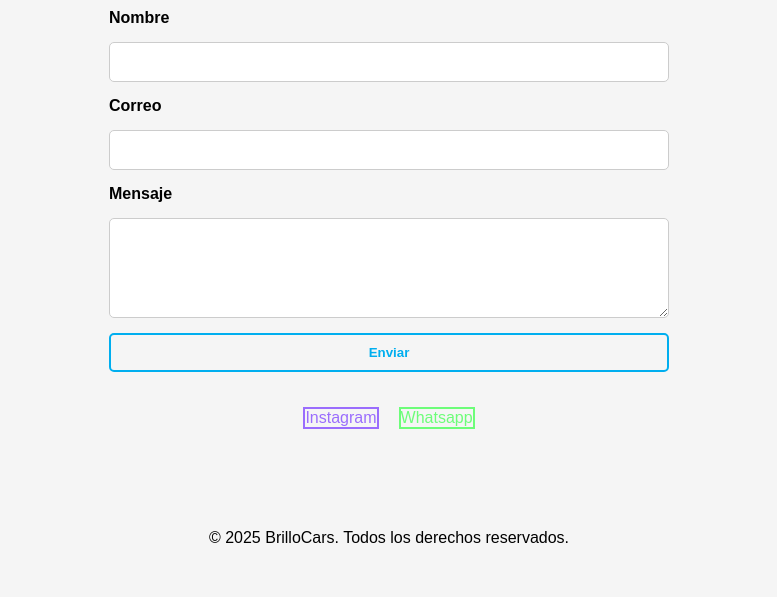
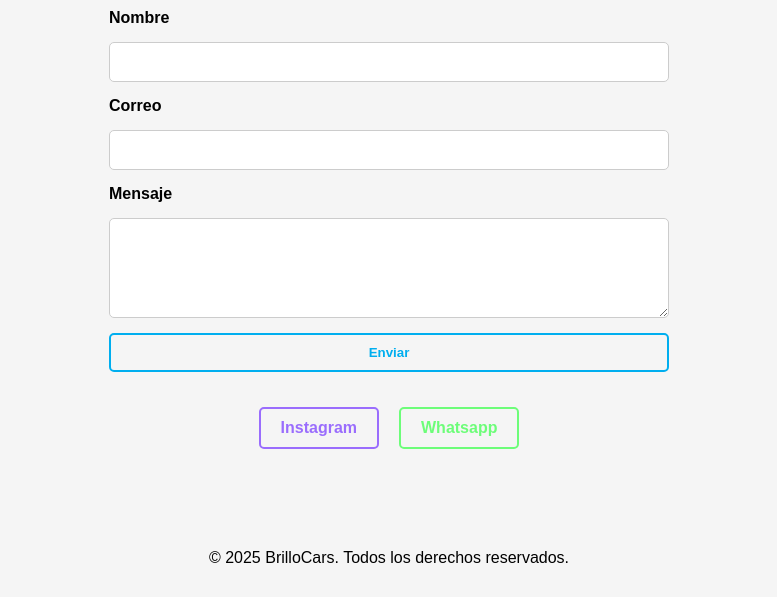
Before and after one commit to fatiga777/PreEntrega2-ValentinGuevara, a website: page pages/contacto.html in a window 1280 px wide. Shown: the part 215-812 px from the top of the page, without its empty margins (251-1028 px from the left). Drawn offline with Linux system fonts and the light colour scheme.

Commit message:
Agregue y arregle errores de mi pagina con el scss

```diff
--- a/css/scss/components/_contacto.scss
+++ b/css/scss/components/_contacto.scss
@@ -61,7 +61,12 @@ button {
 
 .btn-contacto-ig {
   border: 2px solid #9a6dfd;
+  padding: 10px 20px;
+  text-decoration: none;
   color: #9a6dfd;
+  border-radius: 5px;
+  font-weight: bold;
+  transition: background-color 0.3s, color 0.3s;
 
   &:hover {
     background-color: #9a6dfd;
@@ -71,7 +76,12 @@ button {
 
 .btn-contacto-ws {
   border: 2px solid #6dfd79;
+  padding: 10px 20px;
+  text-decoration: none;
   color: #6dfd79;
+  border-radius: 5px;
+  font-weight: bold;
+  transition: background-color 0.3s, color 0.3s;
 
   &:hover {
     background-color: #6dfd79;
```
Also changed, not shown: css/style.css, 1 other file.
